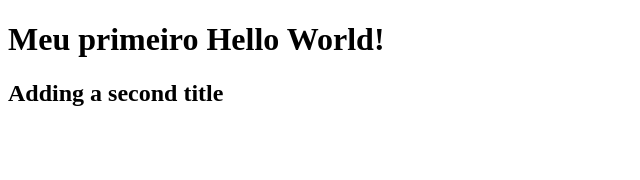
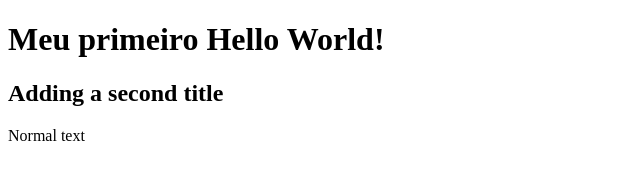
Before and after one commit to jdcaraujo/course, a plain HTML site: page index.html in a window 1280 px wide. Shown: the full height of the page, 0-640 px from the left. Drawn offline with Linux system fonts and the light colour scheme.

Commit message:
Updated index.html

```diff
--- a/index.html
+++ b/index.html
@@ -6,5 +6,6 @@
 <body>
     <h1>Meu primeiro Hello World! </h1>
     <h2>Adding a second title</h2>
+    <p>Normal text</p>
 </body>
 </html>
```
